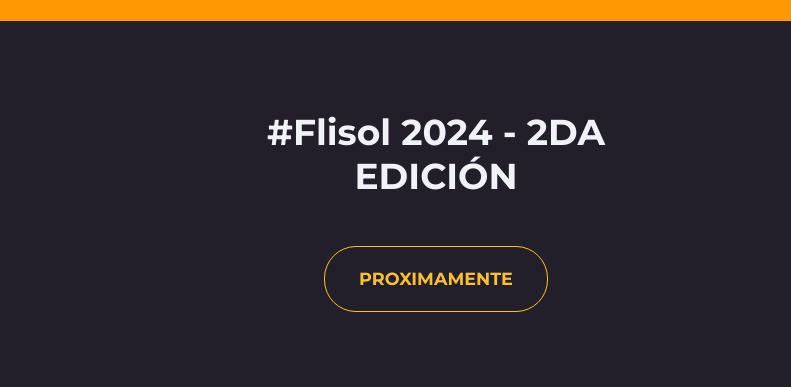
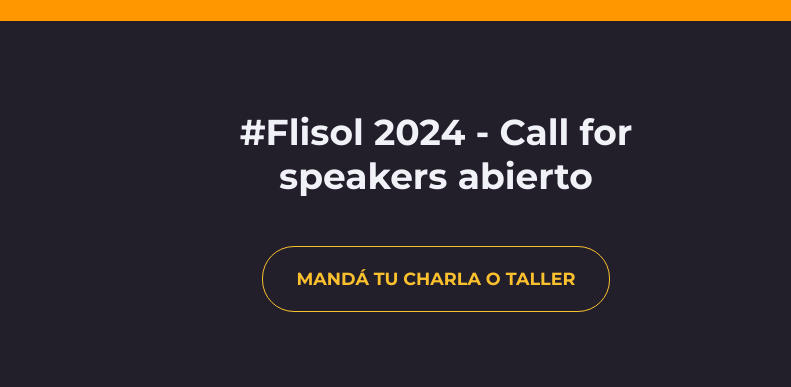
Before and after one commit to scrollarmy/ScrollWeb, a website: page index.html in a window 1280 px wide. Shown: the part 783-1170 px from the top of the page, 489-1280 px from the left. Drawn offline with nearby package versions, Linux system fonts and the light colour scheme.

Commit message:
index con cfspeakers

```diff
--- a/index.html
+++ b/index.html
@@ -147,7 +147,7 @@
                 <div class="col-md-6">
                     <div class="col-md">
                         <h2 class="text-center">
-                            #Flisol 2024 - 2DA EDICIÓN
+                            #Flisol 2024 - Call for speakers abierto
                         </h2>
                     </div>
                     <div class="p-large">
@@ -156,7 +156,7 @@
                     </div>
                     <div class="col text-center my-5">
                         <a class="" target="_blank" href="#">
-                            <button disabled class="blog-button"  style="font-size: 1.1rem;">PROXIMAMENTE</button>
+                            <button disabled class="blog-button"  style="font-size: 1.1rem;">Mandá tu charla o taller</button>
                         </a>
                     </div>
                 </div> <!-- end of col -->
```
